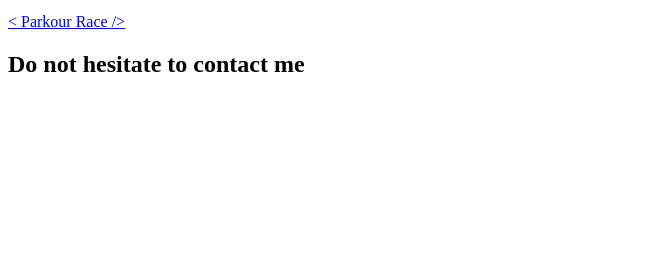
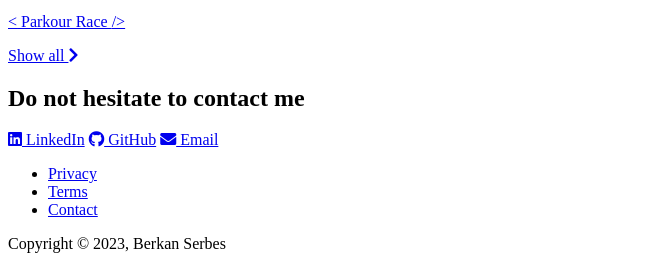
Before and after one commit to berkanserbes/ResponsiveWebDesign-FreeCodeCamp, a plain HTML site: page Certification/PersonalPortfolioWebpage/index.html in a window 1280 px wide. Shown: the part 4257-4518 px from the top of the page, without its empty margins (0-665 px from the left). Before the commit the page ends 4354 px from the top, so only its background shows below. Drawn offline with Linux system fonts and the light colour scheme.

Commit message:
Updated index.html

```diff
--- a/Certification/PersonalPortfolioWebpage/index.html
+++ b/Certification/PersonalPortfolioWebpage/index.html
@@ -5,6 +5,12 @@
     <meta http-equiv="X-UA-Compatible" content="IE=edge" />
     <meta name="viewport" content="width=device-width, initial-scale=1.0" />
     <title>Document</title>
+    <link
+      rel="stylesheet"
+      href="https://use.fontawesome.com/releases/v5.8.2/css/all.css"
+      integrity="sha384-oS3vJWv+0UjzBfQzYUhtDYW+Pj2yciDJxpsK1OYPAYjqT085Qq/1cq5FLXAZQ7Ay"
+      crossorigin="anonymous"
+    />
     <link rel="stylesheet" href="style.css" />
   </head>
   <body>
@@ -112,12 +118,34 @@
         </a>
         <!-- Proje 6 End -->
       </div>
+      <a
+      href="https://codepen.io/FreeCodeCamp/"
+      class="btn btn-show-all"
+      target="_blank"
+      >
+      Show all <i class="fas fa-chevron-right"></i>
+      </a>
     </section>
 
     <secton id="contact" class="contact-section">
         <div class="contact-section-header">
             <h2>Do not hesitate to contact me</h2>
         </div>
+        <div class="contact-links">
+            <a href="https://www.linkedin.com/in/berkanserbes/" target="_blank" class="btn contact-details"><i class="fab fa-linkedin"></i> LinkedIn</a>
+            <a href="https://github.com/berkanserbes" target="_blank" class="btn contact-details"><i class="fab fa-github"></i> GitHub</a>
+            <a href="https://medium.com/@berkanserbes" target="_blank" class="btn contact-details"></a>
+            <a href="mailto: berkanserbes3@gmail.com" target="_blank" class="btn contact-details"><i class="fas fa-envelope"></i> Email</a>
+        </div>
     </section>
+
+    <footer>
+        <ul>
+            <li><a href="#">Privacy</a></li>
+            <li><a href="#">Terms</a></li>
+            <li><a href="#">Contact</a></li>
+          </ul>
+          <span id="copyright">Copyright &#169; 2023, Berkan Serbes</span>
+    </footer>
   </body>
 </html>
```
